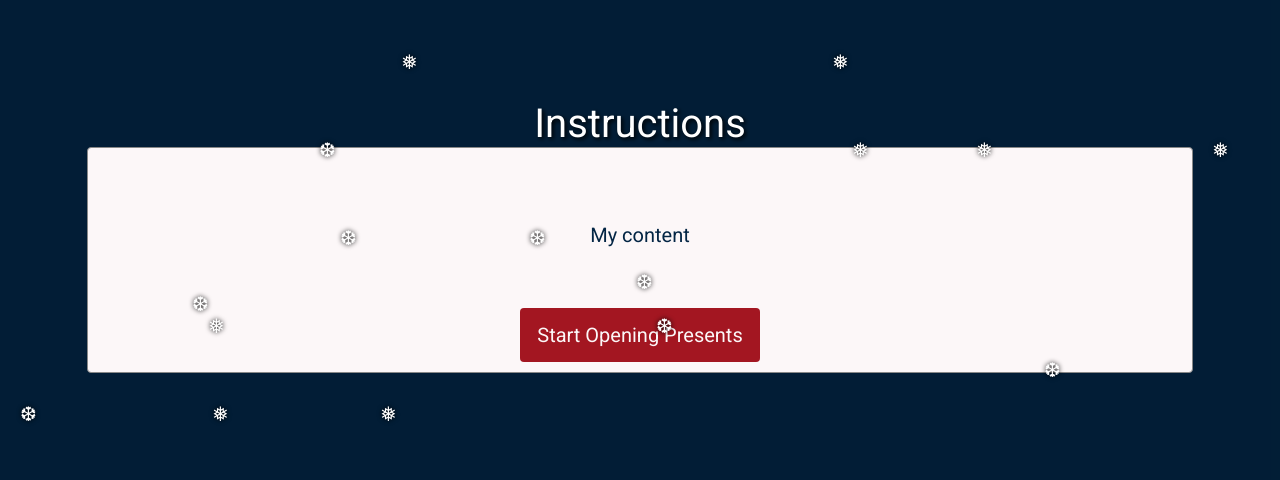
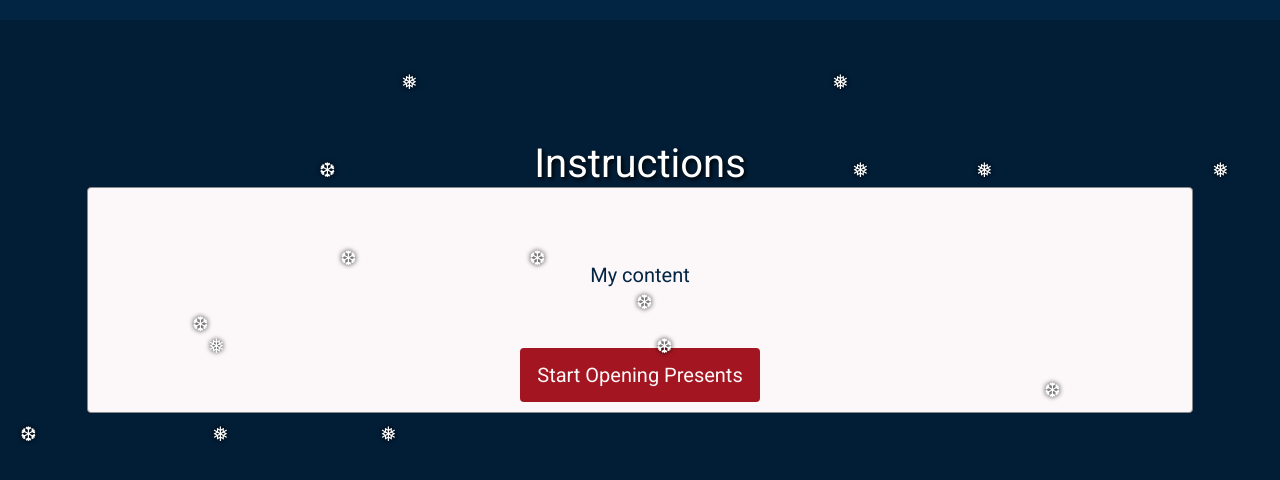
Before and after one commit to thekkathy/Present-Pop, a React (Create React App) app in the folder client/: page / in a window 1280 px wide. Shown: the top 480 px of the page. Built offline with nearby package versions, Linux system fonts and the light colour scheme; no server answers.

Commit message:
now we can have no header

```diff
--- a/client/src/components/CSS/Header.css
+++ b/client/src/components/CSS/Header.css
@@ -1,9 +1,3 @@
-body{
-    margin: 0px;
-    padding: 0px;
-    font-family: 'Roboto', sans-serif;
-    text-align: center;
-}
 .navbar {
     margin: 0px;
     padding: 0px;
--- a/client/src/components/CSS/OpenPresent.css
+++ b/client/src/components/CSS/OpenPresent.css
@@ -2,6 +2,14 @@ body {
     background-color:#032544;
     color: white;
     text-shadow:2px 2px 4px black;
+    margin: 0px;
+    padding: 0px;
+    font-family: 'Roboto', sans-serif;
+    text-align: center;
+}
+
+div {
+    margin-top: 20px;
 }
 
 .snowflake {
```
